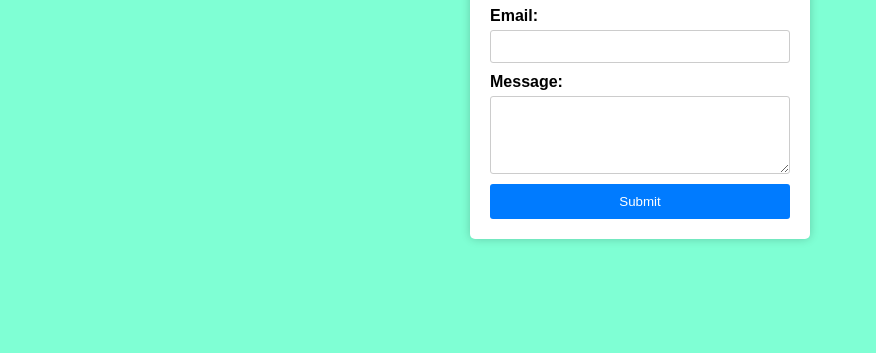
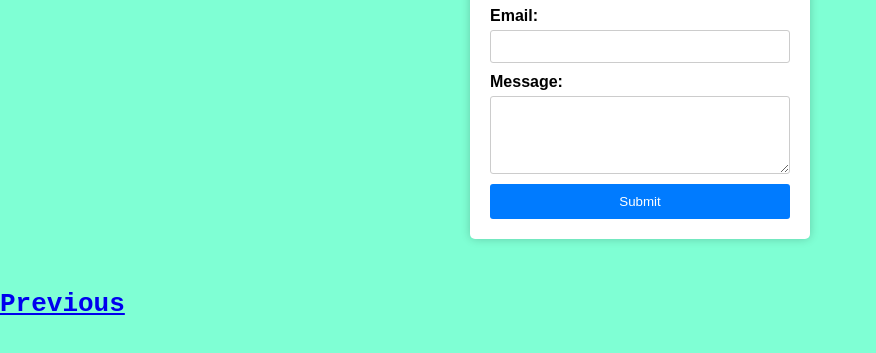
Before and after one commit to Pujitha48/portfolio, a plain HTML site: page contactme1.html in a window 1280 px wide. Shown: the part 187-540 px from the top of the page, without its empty margins (0-876 px from the left). Drawn offline with Linux system fonts and the light colour scheme.

Commit message:
Update contactme1.html

```diff
--- a/contactme1.html
+++ b/contactme1.html
@@ -76,5 +76,6 @@
           <button type="submit">Submit</button>
         </form>
       </div>
+    <pre><h1><a href="certificates.html">Previous</a> </h1> </pre>
 </body>
 </html>
```
